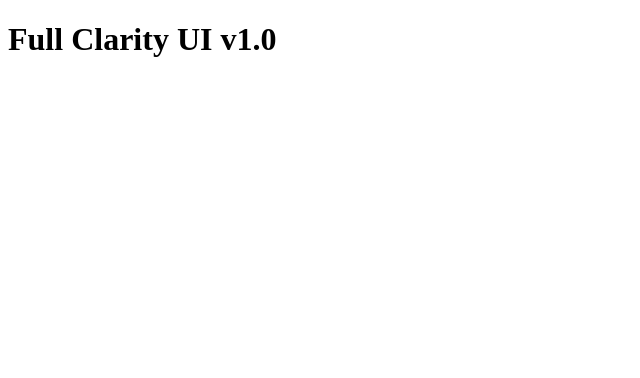
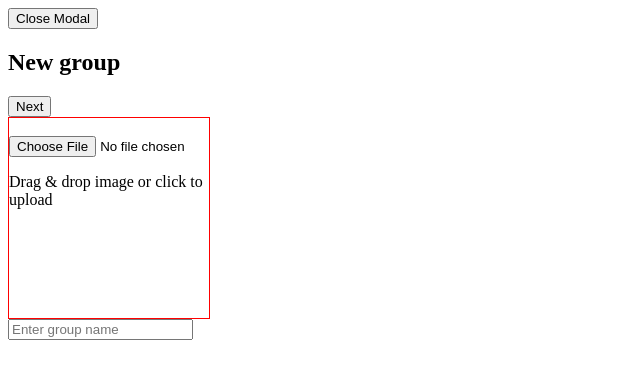
Before and after one commit to darkchild2112/full-clarity, a Vue app: page / in a window 1280 px wide. Shown: the top 378 px of the page, without its empty margins (0-640 px from the left). Built offline with nearby package versions, Linux system fonts and the light colour scheme.

Commit message:
basic step process + image upload

```diff
--- a/src/App.vue
+++ b/src/App.vue
@@ -1,13 +1,17 @@
 <template>
-  <h1>Full Clarity UI v1.0</h1>
+  <div>
+    <CreateGroup />
+  </div>
 </template>
 
 <script>
 
+import CreateGroup from './components/CreateGroup'
+
 export default {
   name: 'App',
   components: {
-
+    CreateGroup
   },
 };
 </script>
--- /dev/null
+++ b/src/components/CreateGroup.vue
@@ -0,0 +1,60 @@
+<template>
+  <div>
+    <header>
+        <button type="button">Close Modal</button>
+        <h2>{{ heading }}</h2>
+        <button type="button" @click="next">{{ nextBtnText }}</button>
+    </header>
+    <GroupDetails v-if="show('DETAILS')" />
+    <GroupMembers v-if="show('MEMBERS')" />
+    <GroupConfirmation v-if="show('CONFIRMATION')" />
+  </div>
+</template>
+
+<script>
+
+import GroupDetails from './GroupDetails';
+import GroupMembers from './GroupMembers';
+import GroupConfirmation from './GroupConfirmation';
+
+const steps = { DETAILS: "DETAILS", MEMBERS: "MEMBERS", CONFIRMATION: "CONFIRMATION" };
+
+const headings = { DETAILS: "New group", MEMBERS: "Group members", CONFIRMATION: "Group created" };
+
+const nextBtn = { DETAILS: "Next", MEMBERS: "Save", CONFIRMATION: "Done" };
+
+export default {
+  name: 'CreateGroup',
+  components: {
+      GroupDetails,
+      GroupMembers,
+      GroupConfirmation
+  },
+  data() {
+      return {
+          currentStep: steps.DETAILS,
+          currentStepIndex: 0
+      }
+  },
+  methods: {
+      show(step) {
+          return this.currentStep === step;
+      },
+      next() {
+          this.currentStepIndex++;
+      }
+  },
+  computed: {
+      heading() {
+          return headings[this.currentStep];
+      },
+      nextBtnText() {
+          return nextBtn[this.currentStep];
+      }
+  }
+};
+</script>
+
+<style>
+
+</style>
--- /dev/null
+++ b/src/components/GroupConfirmation.vue
@@ -0,0 +1,17 @@
+<template>
+  <p>Group created</p>
+</template>
+
+<script>
+
+export default {
+  name: 'GroupConfirmation',
+  components: {
+
+  },
+};
+</script>
+
+<style>
+
+</style>
--- a/src/components/GroupDetails.vue
+++ b/src/components/GroupDetails.vue
@@ -1,16 +1,18 @@
 <template>
   <div>
-    <h2>New Group</h2>
+    <UploadImage />
     <input type="text" placeholder="Enter group name" />
   </div>
 </template>
 
 <script>
 
+import UploadImage from './UploadImage'
+
 export default {
   name: 'GroupDetails',
   components: {
-
+    UploadImage
   },
 };
 </script>
--- a/src/components/GroupMembers.vue
+++ b/src/components/GroupMembers.vue
@@ -1,7 +1,13 @@
 <template>
   <div>
-    <h2>New Group</h2>
-    <input type="text" />
+    <input type="text" placeholder="Search" />
+    <ul>
+      <li>
+        <img src="https://i.pinimg.com/564x/04/bb/21/04bb2164bbfa3684118a442c17d086bf.jpg" />
+        <h3>Jason Bobmans</h3>
+        <button type="button">Add Person</button>
+      </li>
+    </ul>
   </div>
 </template>
 
--- /dev/null
+++ b/src/components/UploadImage.vue
@@ -0,0 +1,47 @@
+<template>
+  <div class="upload-image">
+    <img :src="selectedImage" />
+    <input type="file" accept="image/*" @change="uploadImage($event)">
+    <p>Drag &amp; drop image or click to upload</p>
+  </div>
+</template>
+
+<script>
+
+export default {
+  name: 'UploadImage',
+  components: {
+
+  },
+  data() {
+    return {
+        selectedImage: null
+    }
+  },
+  methods: {
+      uploadImage(event) {
+
+        var reader = new FileReader();
+
+        reader.onload = (event) => {
+            this.selectedImage = event.target.result;
+        };
+
+        reader.readAsDataURL(event.target.files[0])
+      }
+  }
+};
+</script>
+
+<style>
+    .upload-image {
+        border: 1px solid red;
+        width: 200px;
+        height: 200px;
+    }
+
+    .upload-image img {
+        width: 150px;
+        height: auto;
+    }
+</style>
```
Also changed, not shown: 2 other files (tests, documents, lock files or other folders).
